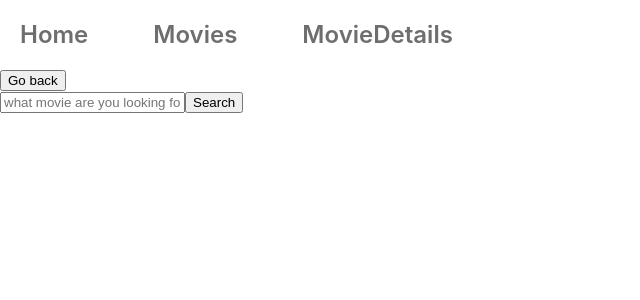
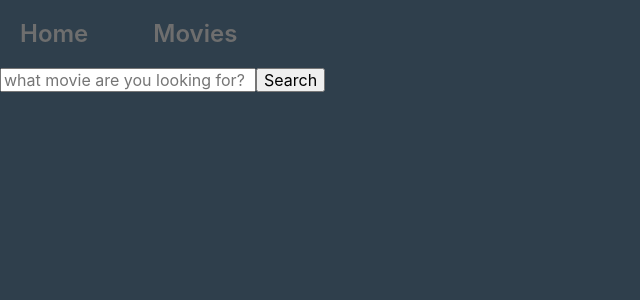
Before and after one commit to Vera-Smulskaya/goit-react-hw-05-movies, a React (Create React App) app: page /goit-react-hw-05-movies/movies in a window 1280 px wide. Shown: the top 300 px of the page, without its empty margins (0-640 px from the left). Built offline with nearby package versions, Linux system fonts and the light colour scheme.

Commit message:
add normalize css to project and change some css styles

```diff
--- a/public/index.html
+++ b/public/index.html
@@ -1,14 +1,12 @@
 <!DOCTYPE html>
 <html lang="en">
+
 <head>
   <meta charset="utf-8" />
   <link rel="icon" href="%PUBLIC_URL%/favicon.ico" />
   <meta name="viewport" content="width=device-width, initial-scale=1" />
   <meta name="theme-color" content="#000000" />
-    <meta
-      name="description"
-      content="Web site created using create-react-app"
-    />
+  <meta name="description" content="Web site created using create-react-app" />
   <link rel="apple-touch-icon" href="%PUBLIC_URL%/logo192.png" />
   <!--
       manifest.json provides metadata used when your web app is installed on a
@@ -24,6 +22,9 @@
       work correctly both with client-side routing and a non-root public URL.
       Learn how to configure a non-root public URL by running `npm run build`.
     -->
+  <link rel="stylesheet" href="https://cdnjs.cloudflare.com/ajax/libs/modern-normalize/2.0.0/modern-normalize.min.css"
+    integrity="sha512-4xo8blKMVCiXpTaLzQSLSw3KFOVPWhm/TRtuPVc4WG6kUgjH6J03IBuG7JZPkcWMxJ5huwaBpOpnwYElP/m6wg=="
+    crossorigin="anonymous" referrerpolicy="no-referrer" />
   <title>React App</title>
 
   <!-- Start Single Page Apps for GitHub Pages -->
@@ -57,6 +58,7 @@
   </script>
   <!-- End Single Page Apps for GitHub Pages -->
 </head>
+
 <body>
   <noscript>You need to enable JavaScript to run this app.</noscript>
   <div id="root"></div>
@@ -71,4 +73,5 @@
       To create a production bundle, use `npm run build` or `yarn build`.
     -->
 </body>
+
 </html>
--- a/src/components/App/App.jsx
+++ b/src/components/App/App.jsx
@@ -1,23 +1,14 @@
 import { Route, Routes } from 'react-router-dom';
 import Home from 'pages/Home/Home';
 import Movies from 'pages/Movies';
-import MovieDetails from 'pages/MovieDetails';
-import Button from 'components/Button/Button';
 import Layout from 'components/Layout/Layout';
 
 export const App = () => {
-  const onClick = () => {
-    console.log();
-  };
-
   return (
     <Layout>
-      <Button onClick={onClick}>Go back</Button>
       <Routes>
         <Route path="/" element={<Home />}></Route>
         <Route path="/movies" element={<Movies />}></Route>
-        <Route path="/movies/:movieId/*" element={<MovieDetails />}></Route>
-        <Route path="/moviedetails" element={<MovieDetails />}></Route>
       </Routes>
     </Layout>
   );
--- a/src/components/Layout/Layout.jsx
+++ b/src/components/Layout/Layout.jsx
@@ -12,9 +12,6 @@ export default function Layout({ children }) {
         <NavLink className={css.navLink} to="/Movies">
           Movies
         </NavLink>
-        <NavLink className={css.navLink} to="/MovieDetails">
-          MovieDetails
-        </NavLink>
       </header>
       <main>{children}</main>
     </div>
--- a/src/components/MoviesList/MoviesList.jsx
+++ b/src/components/MoviesList/MoviesList.jsx
@@ -17,9 +17,6 @@ export default function MovieList({ movies }) {
                 key={movie.id}
               >
                 <li key={movie.id}>
-                  <h4 className={css.movieItem}>
-                    {movie.title ? movie.title : movie.name}
-                  </h4>
                   <img
                     className={css.movieImage}
                     alt={movie.title ? movie.title : movie.name}
@@ -30,6 +27,9 @@ export default function MovieList({ movies }) {
                         : 'no-image'
                     }
                   />
+                  <h4 className={css.movieItem}>
+                    {movie.title ? movie.title : movie.name}
+                  </h4>
                 </li>
               </NavLink>
             ))
--- a/src/components/MoviesList/MoviesList.module.css
+++ b/src/components/MoviesList/MoviesList.module.css
@@ -0,0 +1,9 @@
+.movieList {
+  display: flex;
+  flex-wrap: wrap;
+  gap: 40px;
+}
+
+.movieItem {
+  font-size: 36px;
+}
--- a/src/index.css
+++ b/src/index.css
@@ -1,5 +1,3 @@
-@import-normalize; /* bring in normalize.css styles */
-
 body {
   margin: 0;
   font-family: -apple-system, BlinkMacSystemFont, 'Segoe UI', 'Roboto', 'Oxygen',
@@ -7,9 +5,20 @@ body {
     sans-serif;
   -webkit-font-smoothing: antialiased;
   -moz-osx-font-smoothing: grayscale;
+  background-color: rgb(47, 63, 76);
+  color: aliceblue;
 }
 
 code {
   font-family: source-code-pro, Menlo, Monaco, Consolas, 'Courier New',
     monospace;
 }
+
+ul {
+  list-style-type: none;
+}
+
+a {
+  text-decoration: none;
+  color: aliceblue;
+}
```
Lines whose indentation alone changed are shown as unchanged.
